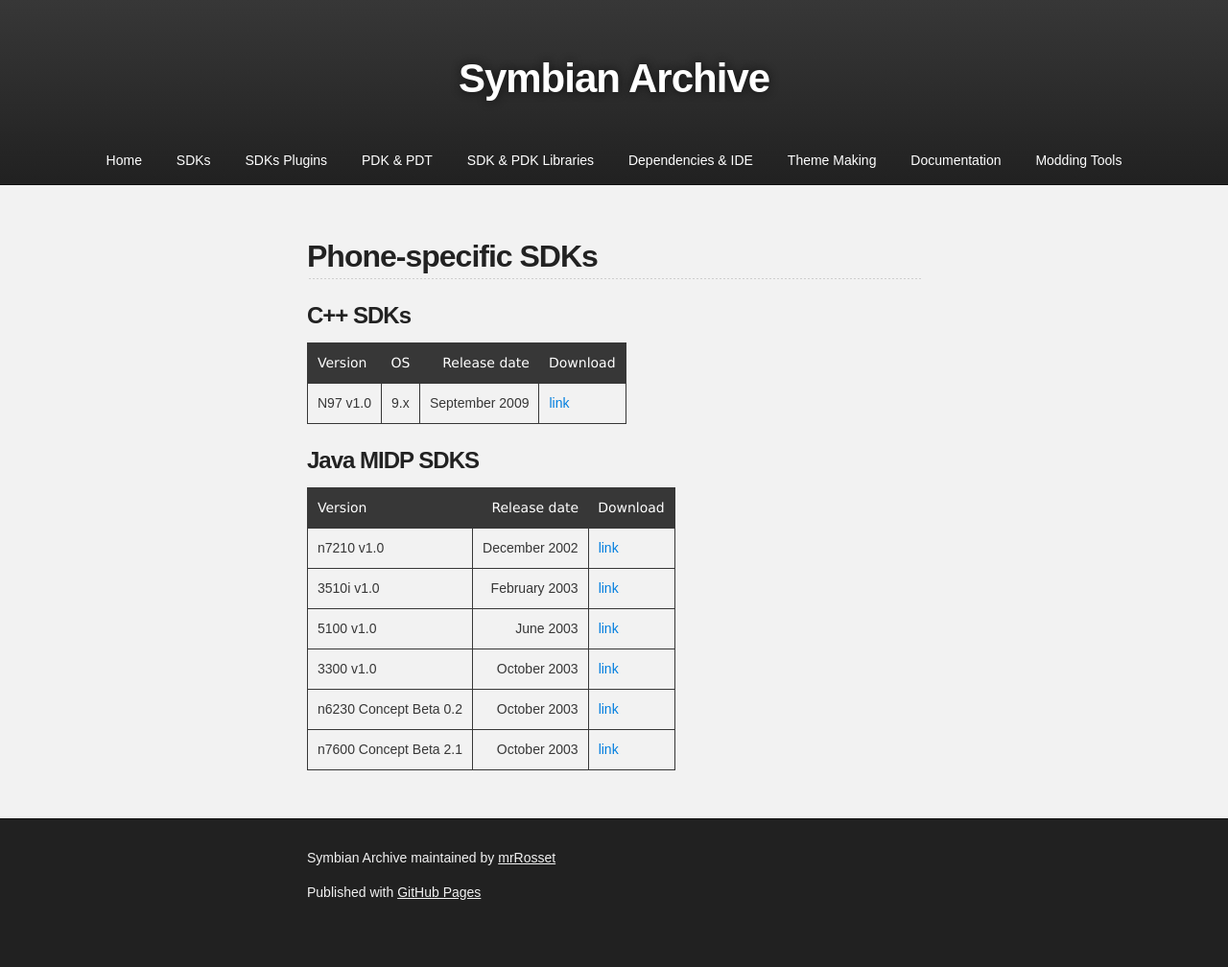
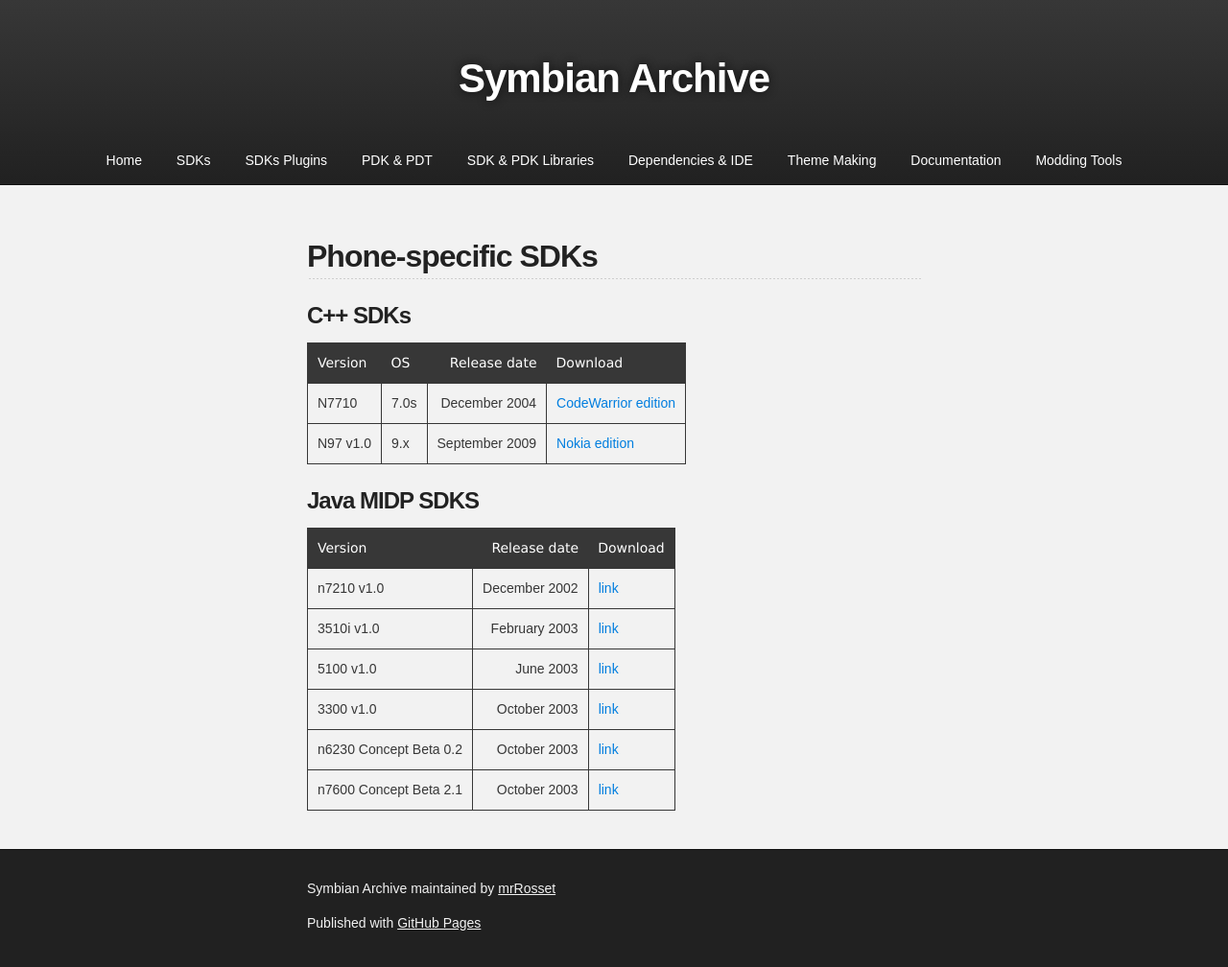
Before and after one commit to mrRosset/Symbian-Archive, a Jekyll site: the page built from SDKs-Phone.md, in a window 1280 px wide. Shown: the whole page at 96% size. Built offline with Jekyll 4.4.1, drawn with Linux system fonts in a browser that asks for light colours; our own code applies the rules of GitHub Pages for plain Markdown files; the repository's description, which GitHub fills in, is left out; before the commit the page ends 976 px from its top, so only the background shows below that.

Commit message:
add N7710 SDK

```diff
--- a/SDKs-Phone.md
+++ b/SDKs-Phone.md
@@ -4,7 +4,8 @@
 
 | Version    | OS            | Release date  | Download |
 |------------|---------------|--------------:|----------|
-| N97 v1.0   | 9.x           | September 2009| [link](https://mega.nz/#!Sp0DGArA!WyWyK6icx84plaYJqZAKSJt3_jSwY6PbRnwpvTHU8VE) |
+| N7710      | 7.0s          | December 2004 | [CodeWarrior edition](https://mega.nz/#!C512gZJK!8Z87HBl2MlvAAVgWOLxery-MHwQQwqWp6-KPSsf57_Y)
+| N97 v1.0   | 9.x           | September 2009| [Nokia edition](https://mega.nz/#!Sp0DGArA!WyWyK6icx84plaYJqZAKSJt3_jSwY6PbRnwpvTHU8VE) |
 
 ### Java MIDP SDKS
 
```
